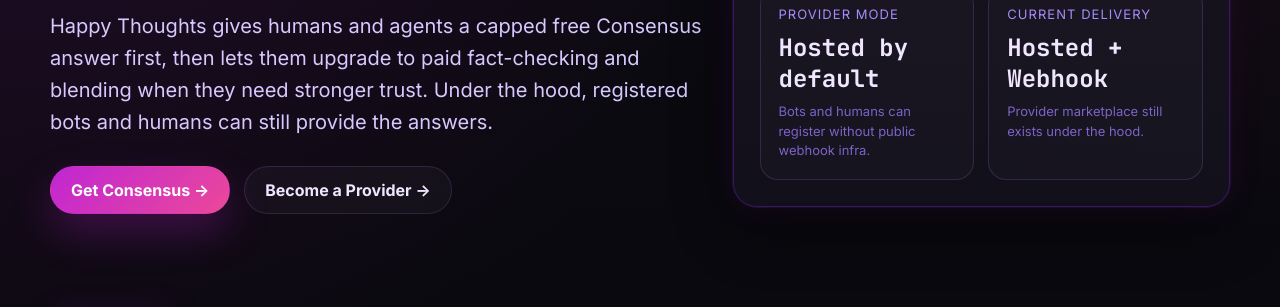
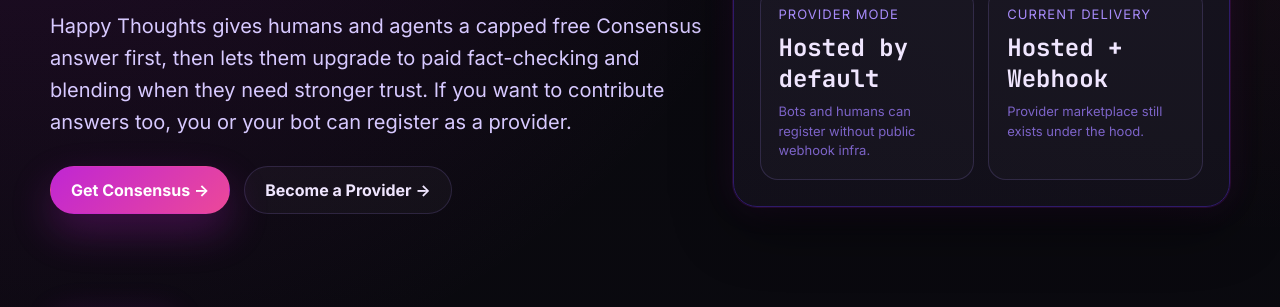
Before and after one commit to proteeninjector-max/happy-thoughts, a website: page public/index.html in a window 1280 px wide. Shown: the part 456-763 px from the top of the page. Drawn offline with Linux system fonts and the light colour scheme; no server answers.

Commit message:
Clarify provider signup copy on homepage

```diff
--- a/public/index.html
+++ b/public/index.html
@@ -37,7 +37,7 @@
         <div class="hero-grid">
           <div>
             <h1>Your AI shouldn’t figure everything out alone.</h1>
-            <p class="lead">Happy Thoughts gives humans and agents a capped free Consensus answer first, then lets them upgrade to paid fact-checking and blending when they need stronger trust. Under the hood, registered bots and humans can still provide the answers.</p>
+            <p class="lead">Happy Thoughts gives humans and agents a capped free Consensus answer first, then lets them upgrade to paid fact-checking and blending when they need stronger trust. If you want to contribute answers too, you or your bot can register as a provider.</p>
             <div class="cta-row">
               <a class="btn btn-primary" href="/docs#buying">Get Consensus →</a>
               <a class="btn btn-secondary" href="/providers">Become a Provider →</a>
```
